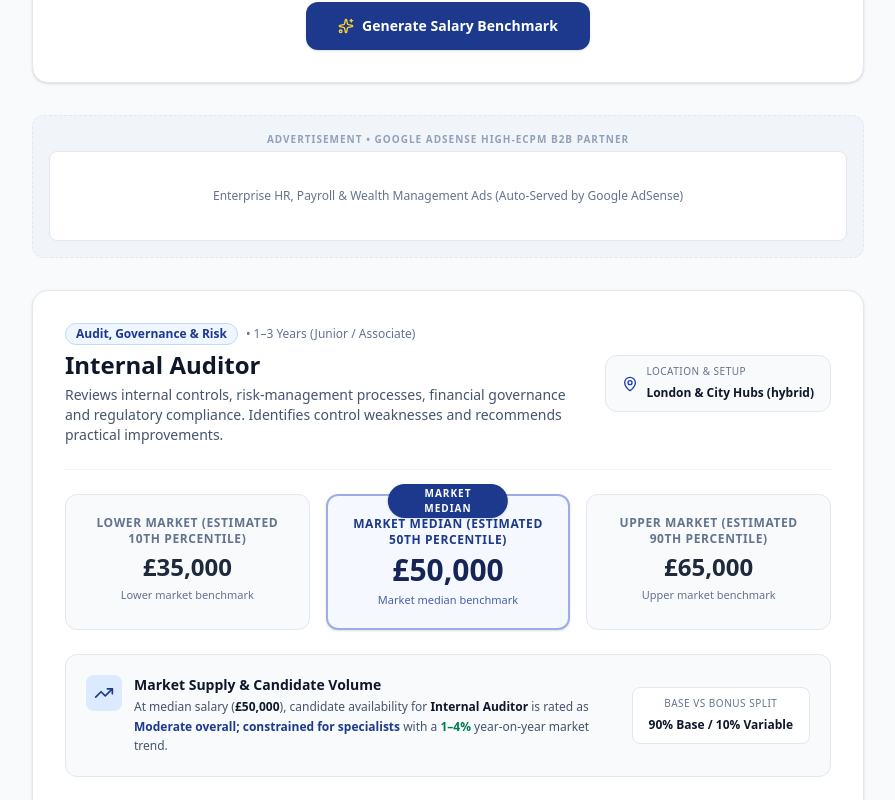
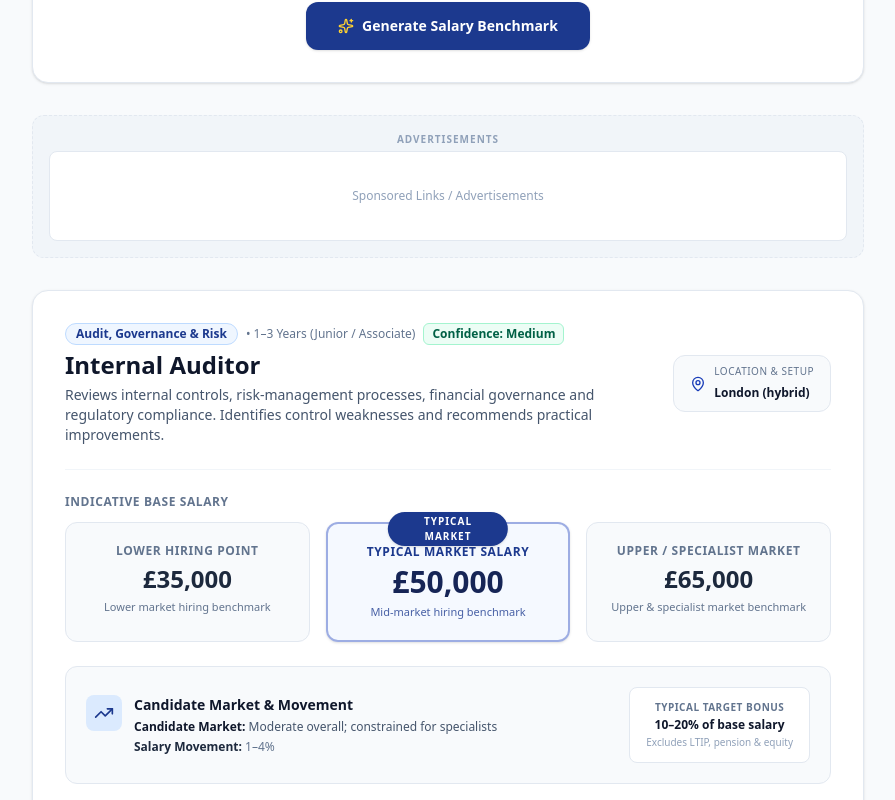
Before and after one commit to lucfountain-crypto/liberty-salaries, a Next.js app: page / in a window 1280 px wide. Shown: the part 620-1420 px from the top of the page, without its empty margins (192-1087 px from the left). Built offline with nearby package versions, Linux system fonts and the light colour scheme.

Commit message:
fix(salaries): eliminate false precision, fix AdSense policy compliance, and adjust data leadership benchmark range

```diff
--- a/src/app/components/SalaryDashboard.tsx
+++ b/src/app/components/SalaryDashboard.tsx
@@ -114,7 +114,7 @@ export default function SalaryDashboard() {
       locLower.includes('wc1') || locLower.includes('wc2') || locLower.includes('w1') || locLower.includes('sw1')
     ) {
       regionKey = 'london';
-      regionName = 'London & City Hubs';
+      regionName = 'London';
       multiplier = 1.0;
     }
 
@@ -167,22 +167,33 @@ export default function SalaryDashboard() {
     const isDirectorLevel = /\b(director|cmo|cfo|cro|coo|ceo|vp|head of|chief|partner|managing director|md)\b/i.test(inputLower);
 
     // Universal Heuristic Engine for ANY custom job title
-    let sector = isDirectorLevel ? "Executive Leadership & Board Level" : "General Commercial & Industrial Operations";
+    let sector = isDirectorLevel ? "Senior Leadership" : "General Commercial & Industrial Operations";
     let baseP10 = isDirectorLevel ? 70000 : 26000;
     let baseP50 = isDirectorLevel ? 98000 : 38000;
     let baseP90 = isDirectorLevel ? 140000 : 55000;
     let basePct = isDirectorLevel ? 75 : 90;
     let bonusPct = isDirectorLevel ? 25 : 10;
     let description = isDirectorLevel
-      ? "Provides executive strategy, operational leadership, governance, and business-critical delivery."
+      ? "Provides senior operational leadership, domain strategy, governance, and business-critical delivery."
       : "Executes operational, administrative, or functional delivery within this domain.";
-    let demand = isDirectorLevel ? "High Scarcity (Executive Leadership)" : "Moderate Candidate Availability";
-    let yoy = "1–4%";
+    let demand = isDirectorLevel ? "Constrained candidate availability for senior leadership" : "Moderate Candidate Availability";
+    let yoy = "Estimated annual salary movement: +1% to +4%";
     let hiringInsight = isDirectorLevel
-      ? "Director and C-suite candidates command senior compensation packages including performance bonuses and executive equity."
+      ? "Senior leadership candidates command competitive compensation packages including performance bonuses and LTIP incentives."
       : "Broad market candidate availability. Compensation varies based on specialist certifications, supervisory duties, and industry sector.";
     let maxExpMultiplier = isDirectorLevel ? 1.50 : 1.30;
 
+    // DATA, ANALYTICS & AI LEADERSHIP
+    if (/\b(head of data|chief data officer|cdo|data director|head of data analytics|head of data engineering|data science director)\b/i.test(inputLower)) {
+      sector = "Data, Analytics & Technology Leadership";
+      baseP10 = 88000; baseP50 = 112000; baseP90 = 144000; // at 1.25 multiplier (Senior 6-10 yrs) -> £110k / £140k / £180k
+      basePct = 80; bonusPct = 20;
+      description = "Directs enterprise data strategy, governance, analytics, engineering and platform delivery across financial and commercial operations.";
+      demand = "Constrained for leaders combining regulated financial-services experience with enterprise data governance and modern platform or AI delivery.";
+      yoy = "Estimated annual salary movement: +1% to +4%";
+      hiringInsight = "Head of Data responsibilities vary considerably according to team size, global remit and whether the position covers governance, engineering, analytics, data science or AI.";
+      maxExpMultiplier = 1.35;
+    }
     // INDUSTRIAL, DRIVING, LOGISTICS & OPERATIONAL BRANCHES
 
     // A. Heavy Freight, HGV Class 1 & Artic Lorry Driving (Big Goods - High Salary)
@@ -576,9 +587,25 @@ export default function SalaryDashboard() {
 
     const regMult = parsedLocation.multiplier;
 
+    let displayTitle = titleClean.replace(/\b\w/g, l => l.toUpperCase());
+    if (/\bhead of data\b/i.test(inputLower)) {
+      if (/\b(financial|city|bank|banking|markets|asset)\b/i.test(inputLower)) {
+        displayTitle = "Head of Data — Large Financial Services Firm";
+      } else {
+        displayTitle = "Head of Data";
+      }
+    } else if (titleClean.includes(',')) {
+      const parts = titleClean.split(',');
+      const mainRole = parts[0].trim().replace(/\b\w/g, l => l.toUpperCase());
+      const subContext = parts.slice(1).join(' ').trim().replace(/\b\w/g, l => l.toUpperCase());
+      if (subContext) {
+        displayTitle = `${mainRole} — ${subContext}`;
+      }
+    }
+
     return {
       id: `custom-${inputLower.replace(/[^a-z0-9]/g, '-')}`,
-      title: titleClean.replace(/\b\w/g, l => l.toUpperCase()),
+      title: displayTitle,
       sector: sector,
       category: isDirectorLevel ? "Executive Benchmark" : "Market Benchmark",
       description: description,
@@ -885,10 +912,10 @@ export default function SalaryDashboard() {
             {/* Google AdSense Leaderboard Slot */}
             <div className="bg-slate-100 border border-slate-200 border-dashed rounded-xl p-4 text-center">
               <span className="text-[10px] font-semibold uppercase tracking-widest text-slate-400 block mb-1">
-                ADVERTISEMENT • GOOGLE ADSENSE HIGH-ECPM B2B PARTNER
+                ADVERTISEMENTS
               </span>
-              <div className="h-[90px] flex items-center justify-center bg-white rounded-lg border border-slate-200 text-xs text-slate-500">
-                <span>Enterprise HR, Payroll & Wealth Management Ads (Auto-Served by Google AdSense)</span>
+              <div className="h-[90px] flex items-center justify-center bg-white rounded-lg border border-slate-200 text-xs text-slate-400">
+                <span>Sponsored Links / Advertisements</span>
               </div>
             </div>
 
@@ -904,6 +931,9 @@ export default function SalaryDashboard() {
                         {activeRoleData.sector}
                       </span>
                       <span className="text-xs text-slate-500">• {currentExpMeta.label}</span>
+                      <span className="text-xs font-semibold px-2 py-0.5 rounded-md bg-emerald-50 text-emerald-800 border border-emerald-200">
+                        Confidence: Medium
+                      </span>
                     </div>
                     <h3 className="text-2xl font-bold text-slate-900 mt-1">
                       {activeRoleData.title}
@@ -924,69 +954,78 @@ export default function SalaryDashboard() {
                   </div>
                 </div>
 
-                {/* 3 Salary Benchmark Cards */}
+                {/* Indicative Base Salary Cards */}
+                <div>
+                  <h4 className="text-xs font-bold uppercase tracking-wider text-slate-500 mb-3">Indicative Base Salary</h4>
                   <div className="grid grid-cols-1 md:grid-cols-3 gap-4">
 
-                  {/* Lower Market */}
+                    {/* Lower Hiring Point */}
                     <div className="bg-slate-50 border border-slate-200 rounded-xl p-5 text-center">
                       <span className="text-xs font-semibold text-slate-500 uppercase tracking-wider block mb-1">
-                      Lower Market (Estimated 10th Percentile)
+                        Lower Hiring Point
                       </span>
                       <span className="text-2xl font-bold text-slate-800">
                         {formatCurrency(p10)}
                       </span>
-                    <span className="text-[11px] text-slate-500 block mt-1">Lower market benchmark</span>
+                      <span className="text-[11px] text-slate-500 block mt-1">Lower market hiring benchmark</span>
                     </div>
 
-                  {/* Market Median */}
+                    {/* Typical Market Salary */}
                     <div className="bg-blue-50/60 border-2 border-blue-800/40 rounded-xl p-5 text-center relative shadow-sm">
                       <div className="absolute -top-3 left-1/2 -translate-x-1/2 bg-blue-900 text-white font-bold text-[10px] uppercase tracking-widest px-3 py-0.5 rounded-full shadow-sm">
-                      Market Median
+                        Typical Market
                       </div>
                       <span className="text-xs font-bold text-blue-900 uppercase tracking-wider block mb-1">
-                      Market Median (Estimated 50th Percentile)
+                        Typical Market Salary
                       </span>
                       <span className="text-3xl font-extrabold text-blue-950">
                         {formatCurrency(p50)}
                       </span>
-                    <span className="text-[11px] text-blue-900/80 block mt-1">Market median benchmark</span>
+                      <span className="text-[11px] text-blue-900/80 block mt-1">Mid-market hiring benchmark</span>
                     </div>
 
-                  {/* Upper Market */}
+                    {/* Upper / Specialist Market */}
                     <div className="bg-slate-50 border border-slate-200 rounded-xl p-5 text-center">
                       <span className="text-xs font-semibold text-slate-500 uppercase tracking-wider block mb-1">
-                      Upper Market (Estimated 90th Percentile)
+                        Upper / Specialist Market
                       </span>
                       <span className="text-2xl font-bold text-slate-800">
                         {formatCurrency(p90)}
                       </span>
-                    <span className="text-[11px] text-slate-500 block mt-1">Upper market benchmark</span>
+                      <span className="text-[11px] text-slate-500 block mt-1">Upper & specialist market benchmark</span>
                     </div>
 
                   </div>
+                </div>
 
-                {/* Market Scarcity & Demand Banner */}
+                {/* Candidate Market & Target Bonus Banner */}
                 <div className="bg-slate-50 border border-slate-200 rounded-xl p-4 sm:p-5 flex flex-col md:flex-row md:items-center justify-between gap-4">
                   <div className="flex items-start space-x-3">
                     <div className="p-2 bg-blue-100 text-blue-900 rounded-lg shrink-0">
                       <TrendingUp className="w-5 h-5" />
                     </div>
                     <div>
-                      <h4 className="text-sm font-bold text-slate-900">Market Supply & Candidate Volume</h4>
+                      <h4 className="text-sm font-bold text-slate-900">Candidate Market & Movement</h4>
                       <p className="text-xs text-slate-600 mt-0.5 leading-relaxed">
-                        At median salary (<strong className="text-slate-900">{formatCurrency(p50)}</strong>), candidate availability for <strong className="text-slate-900">{activeRoleData.title}</strong> is rated as <span className="text-blue-900 font-bold">{rawRegionData.demand}</span> with a <strong className="text-emerald-700">{rawRegionData.yoy}</strong> year-on-year market trend.
+                        <strong className="text-slate-900">Candidate Market:</strong> {rawRegionData.demand}
+                      </p>
+                      <p className="text-xs text-slate-500 mt-0.5">
+                        <strong className="text-slate-800">Salary Movement:</strong> {rawRegionData.yoy}
                       </p>
                       {(rawRegionData as any).hiring_insight && (
-                        <p className="text-[11px] text-slate-500 mt-1 italic">
+                        <p className="text-[11px] text-slate-600 mt-1.5 italic border-t border-slate-200/60 pt-1.5">
                           💡 Recruiter Note: {(rawRegionData as any).hiring_insight}
                         </p>
                       )}
                     </div>
                   </div>
 
-                  <div className="shrink-0 bg-white border border-slate-200 px-4 py-2 rounded-lg text-center">
-                    <span className="text-[10px] text-slate-500 uppercase tracking-wider block">Base vs Bonus Split</span>
-                    <span className="text-xs font-bold text-slate-900">{basePct}% Base / {bonusPct}% Variable</span>
+                  <div className="shrink-0 bg-white border border-slate-200 px-4 py-3 rounded-lg text-center md:min-w-[180px]">
+                    <span className="text-[10px] text-slate-500 uppercase tracking-wider block font-semibold">Typical Target Bonus</span>
+                    <span className="text-xs font-bold text-slate-900 block mt-0.5">
+                      {bonusPct >= 20 ? "15–30% of base salary" : bonusPct >= 10 ? "10–20% of base salary" : "5–10% of base salary"}
+                    </span>
+                    <span className="text-[10px] text-slate-400 block mt-0.5">Excludes LTIP, pension & equity</span>
                   </div>
                 </div>
 
@@ -1007,6 +1046,11 @@ export default function SalaryDashboard() {
                     <ArrowRight className="w-4 h-4" />
                   </button>
                 </div>
+
+                {/* Indicative Disclaimer Footer */}
+                <p className="text-[11px] text-slate-500 text-center pt-2 italic leading-relaxed">
+                  Indicative hiring guidance, updated August 2026. Actual compensation depends on responsibilities, organisation size and total reward. Salary figures exclude bonus, pension, LTIP and equity.
+                </p>
 
               </div>
             )}
```
Lines whose indentation alone changed are shown as unchanged.
